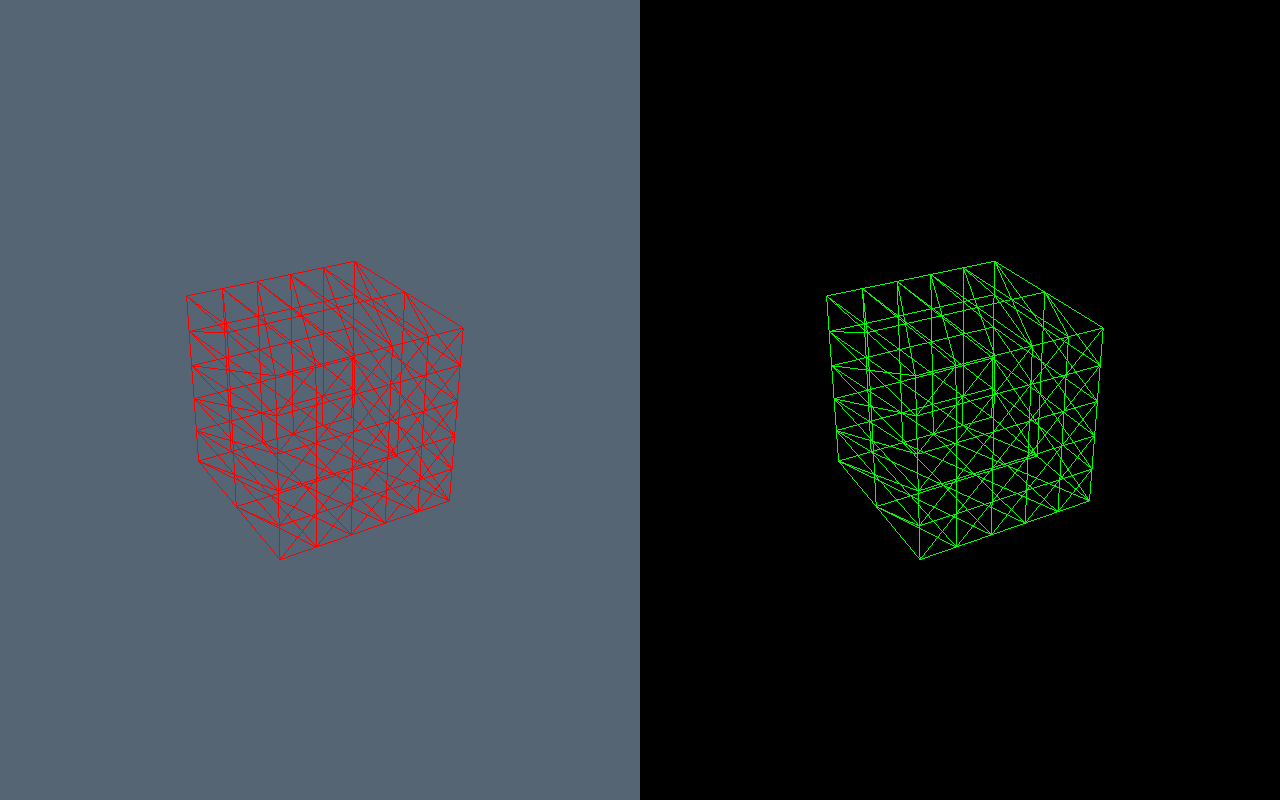
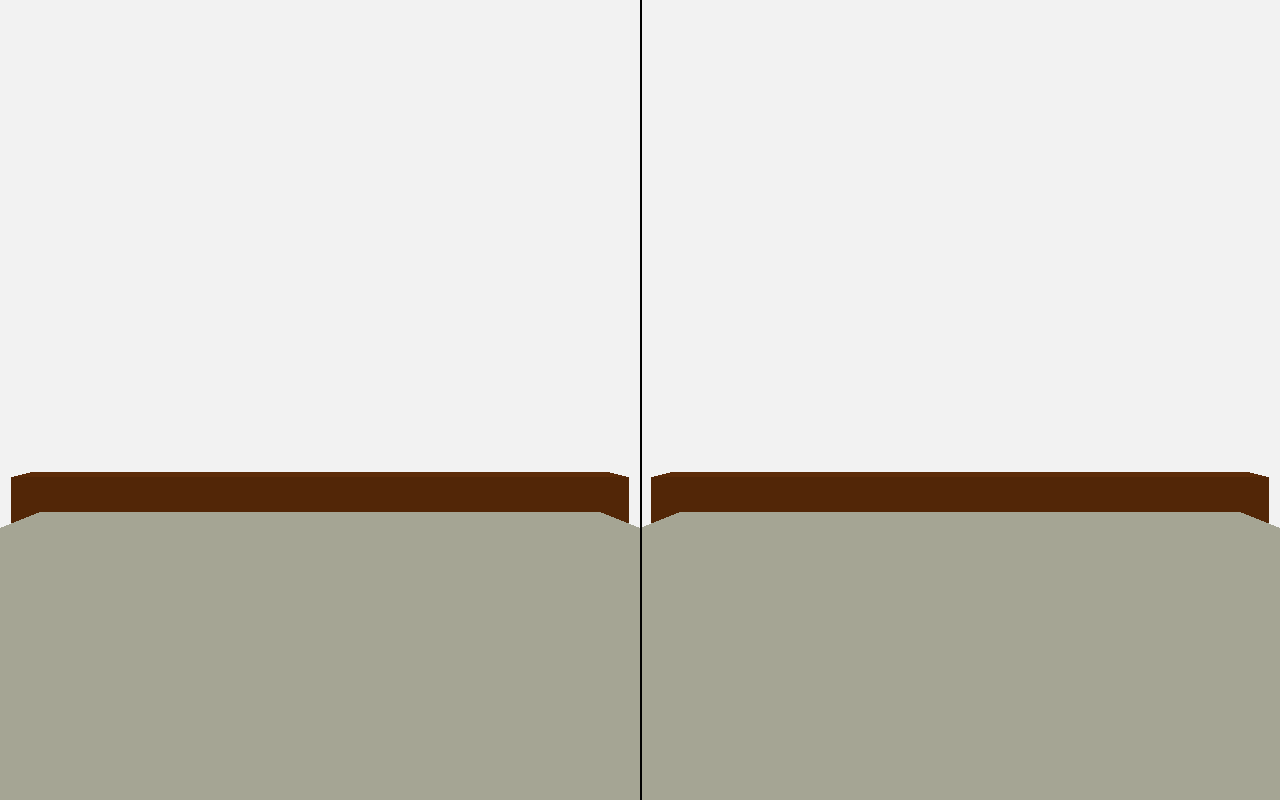
Before and after one commit to OhKaiitsKai/Proyecto, a plain HTML site: page Juego.html in a window 1280 px wide. Drawn offline with nearby package versions, Linux system fonts and the light colour scheme; animation ran at ten frames a second.

Commit message:
Escenario.

```diff
--- a/Juego.html
+++ b/Juego.html
@@ -5,73 +5,98 @@
     <meta charset="UTF-8">
     <meta http-equiv="X-UA-Compatible" content="IE=edge">
     <meta name="viewport" content="width=device-width, initial-scale=1.0">
-    <title>Pantry Pursuit: Bagged Challenge</title>
+    <title>Pantry Pursuit: Supermarket</title>
+    <style>
+        /* Estilo para la división de la pantalla */
+        .divider {
+            position: absolute;
+            top: 0;
+            left: 50%;
+            width: 2px; /* Ajusta el ancho del divisor */
+            height: 100%;
+            background-color: #000; /* Color negro para el divisor */
+            z-index: 1000; /* Para asegurarse de que la línea esté por encima de los elementos de la escena */
+        }
+    </style>
 </head>
 
 <body>
     <script type="module">
         import * as THREE from "./three.module.js";
 
-        // Crear la primera escena
-        const scene1 = new THREE.Scene();
-        scene1.background = new THREE.Color("#566573");
-        const camera1 = new THREE.PerspectiveCamera(45, window.innerWidth / 2 / window.innerHeight, 1, 1000);
-        camera1.position.set(0, 0, 5);
+        // Crear la escena principal del supermercado
+        const mainScene = new THREE.Scene();
+        mainScene.background = new THREE.Color("#f2f2f2");
+
+        // Configuración de la cámara para el primer jugador
+        const camera1 = new THREE.PerspectiveCamera(75, window.innerWidth / 2 / window.innerHeight, 0.1, 1000);
+        camera1.position.set(0, 2, 5);
+
+        // Configuración del renderizador para el primer jugador
         const renderer1 = new THREE.WebGLRenderer();
-
-        // Configurar el primer renderizador
         renderer1.setSize(window.innerWidth / 2, window.innerHeight);
         renderer1.domElement.style.position = "absolute";
         renderer1.domElement.style.top = "0";
         renderer1.domElement.style.left = "0";
         document.body.appendChild(renderer1.domElement);
 
-        // Crear el cubo rojo
-        const geometry1 = new THREE.BoxGeometry(1, 1, 1, 5, 5, 2);
-        const material1 = new THREE.MeshBasicMaterial({ color: 0xff0000, wireframe: true });
-        const cube1 = new THREE.Mesh(geometry1, material1);
-        scene1.add(cube1);
+        // Configuración de la cámara para el segundo jugador
+        const camera2 = new THREE.PerspectiveCamera(75, window.innerWidth / 2 / window.innerHeight, 0.1, 1000);
+        camera2.position.set(0, 2, 5);
 
-        // Crear la segunda escena
-        const scene2 = new THREE.Scene();
-        scene2.background = new THREE.Color("#000000");
-        const camera2 = new THREE.PerspectiveCamera(45, window.innerWidth / 2 / window.innerHeight, 1, 1000);
-        camera2.position.set(0, 0, 5);
+        // Configuración del renderizador para el segundo jugador
         const renderer2 = new THREE.WebGLRenderer();
-
-        // Configurar el segundo renderizador
         renderer2.setSize(window.innerWidth / 2, window.innerHeight);
         renderer2.domElement.style.position = "absolute";
         renderer2.domElement.style.top = "0";
         renderer2.domElement.style.left = `${window.innerWidth / 2}px`;
         document.body.appendChild(renderer2.domElement);
 
-        // Crear el cubo verde
-        const geometry2 = new THREE.BoxGeometry(1, 1, 1, 5, 5, 2);
-        const material2 = new THREE.MeshBasicMaterial({ color: 0x00ff00, wireframe: true });
-        const cube2 = new THREE.Mesh(geometry2, material2);
-        scene2.add(cube2);
+        // Añadir elementos a la escena del supermercado
+        const addSupermarketElements = (scene) => {
+            // Añadir piso con color beige
+            const floorGeometry = new THREE.PlaneGeometry(10, 10);
+            const floorMaterial = new THREE.MeshLambertMaterial({ color: 0xF5F5DC });
+            const floor = new THREE.Mesh(floorGeometry, floorMaterial);
+            floor.rotation.x = -Math.PI / 2;
+            scene.add(floor);
+
+            // Añadir estanterías
+            const shelfGeometry = new THREE.BoxGeometry(2, 1, 0.5);
+            const shelfMaterial = new THREE.MeshLambertMaterial({ color: 0x8B4513 });
+            for (let i = 0; i < 4; i++) {
+                const shelf = new THREE.Mesh(shelfGeometry, shelfMaterial);
+                shelf.position.set(i * 2 - 3, 0.5, -2);
+                scene.add(shelf);
+            }
+
+            // Añadir varias luces
+            const ambientLight = new THREE.AmbientLight(0xFFFFFF, 0.5);
+            scene.add(ambientLight);
+
+            const directionalLight = new THREE.DirectionalLight(0xFFFFFF, 1);
+            directionalLight.position.set(1, 3, 2);
+            scene.add(directionalLight);
+        };
+
+        // Añadir elementos a ambas escenas
+        addSupermarketElements(mainScene);
 
         // Función de animación
         function animate() {
             requestAnimationFrame(animate);
 
-            // Actualizar la rotación de los cubos
-            cube1.rotation.x += 0.01;
-            cube1.rotation.y += 0.01;
-            cube2.rotation.x += 0.01;
-            cube2.rotation.y += 0.01;
-
-            // Renderizar la primera escena
-            renderer1.render(scene1, camera1);
-
-            // Renderizar la segunda escena
-            renderer2.render(scene2, camera2);
+            // Actualizar la escena para ambos jugadores
+            renderer1.render(mainScene, camera1);
+            renderer2.render(mainScene, camera2);
         }
 
         // Iniciar la animación
         animate();
     </script>
+
+    <!-- Divisor visual entre las dos mitades de la pantalla -->
+    <div class="divider"></div>
 </body>
 
 </html>
```
